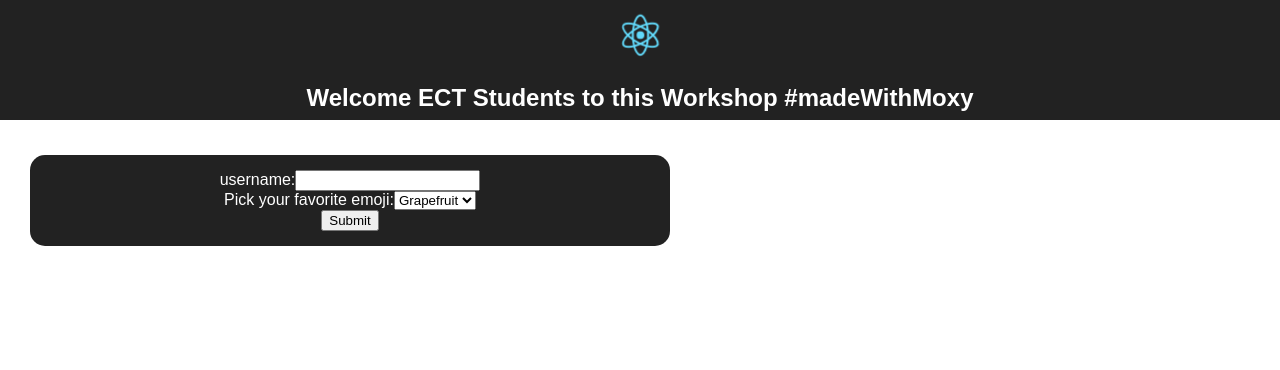
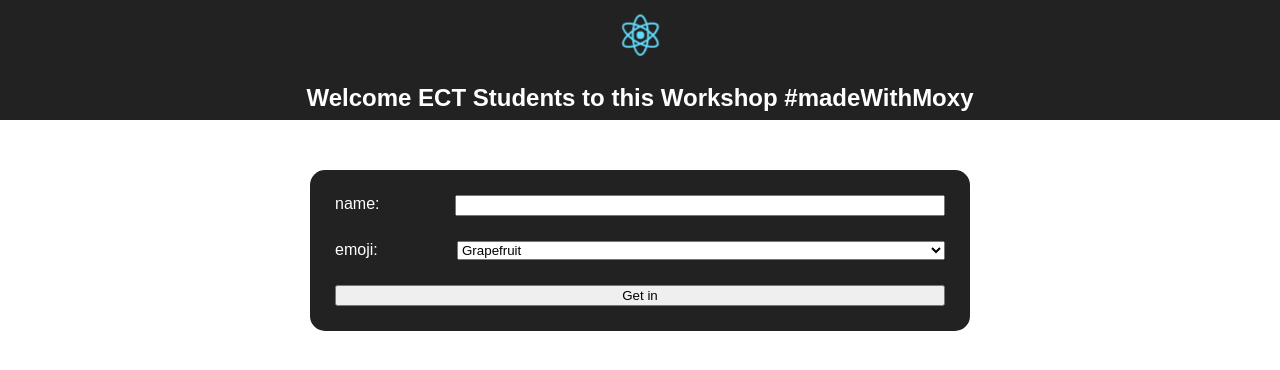
Before and after one commit to moxystudio/workshop-react, a React (Create React App) app in the folder react-project/: page / in a window 1280 px wide. Shown: the top 370 px of the page. Built offline with nearby package versions, Linux system fonts and the light colour scheme.

Commit message:
styles register form

```diff
--- a/react-project/src/App.js
+++ b/react-project/src/App.js
@@ -9,7 +9,6 @@ class App extends Component {
       <div className="App">
         <Header />
         <Home />
-
       </div>
     );
   }
--- a/react-project/src/pages/home/Home.css
+++ b/react-project/src/pages/home/Home.css
@@ -1,3 +1,3 @@
 .home {
-  padding: 35px 30px;
+  padding: 50px 30px;
 }
--- a/react-project/src/pages/home/register-form/RegisterForm.css
+++ b/react-project/src/pages/home/register-form/RegisterForm.css
@@ -2,8 +2,30 @@
 
 .home-register {
   width: 50%;
-  padding: 15px;
+  margin: 0 auto;
+  padding: 25px;
   background-color: #222;
   color: #fff;
   border-radius: 15px;
 }
+
+.home-register-inputs > div {
+  margin-bottom: 25px;
+}
+
+.home-register-input {
+  display: flex;
+}
+
+.home-register-input-label {
+  flex: 0 1 20%;
+  text-align: left;
+}
+
+.home-register-input-value {
+  flex: 0 1 80%;
+}
+
+.home-register-submit {
+  width: 100%;
+}
--- a/react-project/src/pages/home/register-form/RegisterForm.js
+++ b/react-project/src/pages/home/register-form/RegisterForm.js
@@ -19,14 +19,16 @@ class RegisterForm extends Component {
         onSubmit={ this._handleSubmit }>
         <div className="home-register-inputs">
 
-          <div className="home-register-inputs-input">
-            username:
-            <input type="text" value={ this.state.username } onChange={ this._handleUsernameChange } />
+          <div className="home-register-input">
+            <div className="home-register-input-label">name: </div>
+            <input type="text" className="home-register-input-value"
+              value={ this.state.username } onChange={ this._handleUsernameChange } />
           </div>
 
-          <div className="home-register-inputs-input">
-            Pick your favorite emoji:
-            <select value={ this.state.value } onChange={ this._handleEmojiChange }>
+          <div className="home-register-input">
+            <div className="home-register-input-label">emoji: </div>
+            <select className="home-register-input-value"
+              value={ this.state.value } onChange={ this._handleEmojiChange }>
               <option value="grapefruit">Grapefruit</option>
               <option value="lime">Lime</option>
               <option value="coconut">Coconut</option>
@@ -34,9 +36,7 @@ class RegisterForm extends Component {
             </select>
           </div>
         </div>
-        <div className="home-register-submit">
-          <input type="submit" value="Submit" />
-        </div>
+        <input className="home-register-submit" type="submit" value="Get in" />
       </form>
     );
   }
```
Also changed, not shown: react-project/src/pages/home/message-box/MessageBox.css (added).
